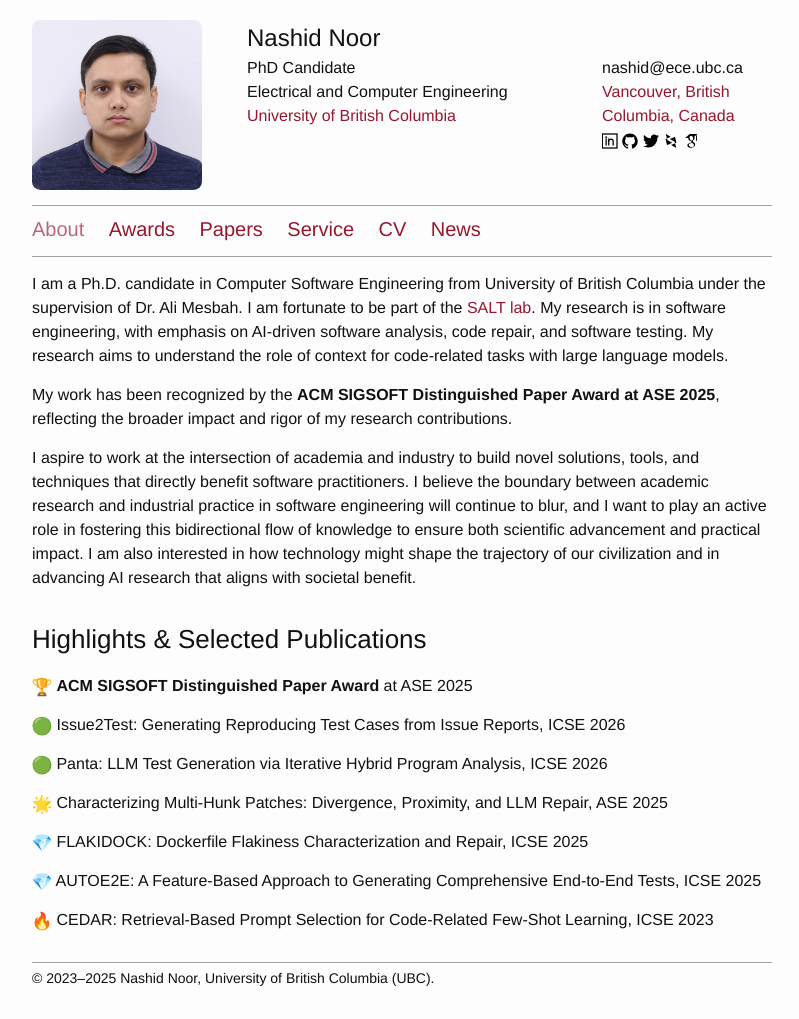
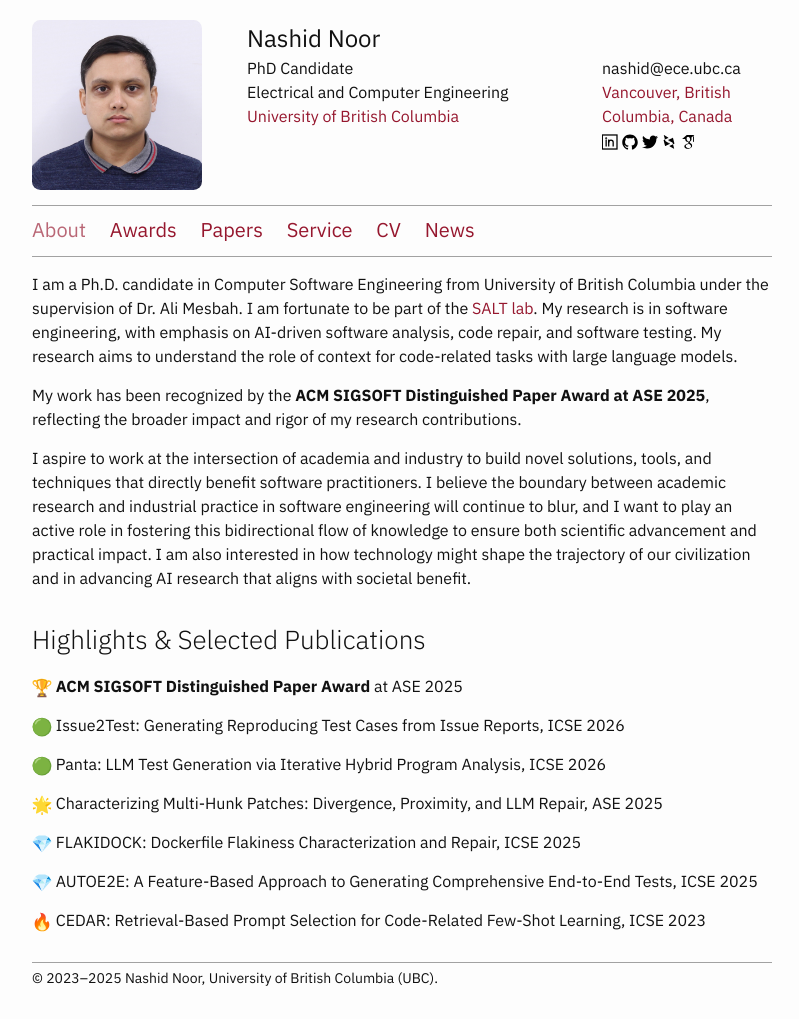
Before and after one commit to nashid/nashid.github.io, a Jekyll site: the page built from index.md, in a window 1280 px wide. Shown: the whole page, without its empty margins (238-1037 px from the left). Built offline with Jekyll 4.4.1, drawn with Linux system fonts in a browser that asks for light colours.

Commit message:
Update website font to IBM Plex Sans with regular weight
- Add IBM Plex Sans from Google Fonts
- Change font-family to IBM Plex Sans with system font fallbacks
- Update font-weight from 300 (Light) to 400 (Regular) for better readability

```diff
--- a/_includes/head.html
+++ b/_includes/head.html
@@ -14,6 +14,10 @@
     <meta name="keywords" content="{{ site.keywords }}" />
     <meta name="copyright" content="{{ site.copyright }}" />
 
+    <link rel="preconnect" href="https://fonts.googleapis.com">
+    <link rel="preconnect" href="https://fonts.gstatic.com" crossorigin>
+    <link href="https://fonts.googleapis.com/css2?family=IBM+Plex+Sans:wght@300;400;500;600;700&display=swap" rel="stylesheet">
+
     <link rel="stylesheet" href="{{ "/css/main.css" | prepend: site.baseurl }}">
     <link rel="canonical" href="{{ page.url | replace:'index.html','' | prepend: site.baseurl | prepend: site.url }}">
     <link rel="shortcut icon" href="/resources/images/ubc.ico">
--- a/_sass/_base.scss
+++ b/_sass/_base.scss
@@ -17,7 +17,7 @@
     font-family: $base-font-family;
     font-size: $base-font-size;
     line-height: $base-line-height;
-    font-weight: 300;
+    font-weight: 400;
     color: $text-color;
     background-color: $background-color;
     -webkit-text-size-adjust: 100%;
--- a/css/main.scss
+++ b/css/main.scss
@@ -5,7 +5,7 @@
 
 
 // My variables
-$base-font-family: "HelveticaNeue-Light", "Helvetica Neue Light", "Helvetica Neue", Helvetica, Arial, "Lucida Grande", sans-serif;
+$base-font-family: 'IBM Plex Sans', -apple-system, BlinkMacSystemFont, "Segoe UI", Roboto, "Helvetica Neue", Arial, sans-serif;
 $base-font-size:   16px;
 $large-font-size:  $base-font-size * 1.5;
 $small-font-size:  $base-font-size * 0.875;
```
